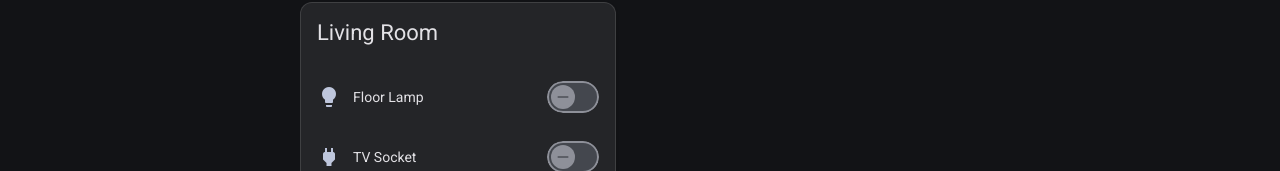
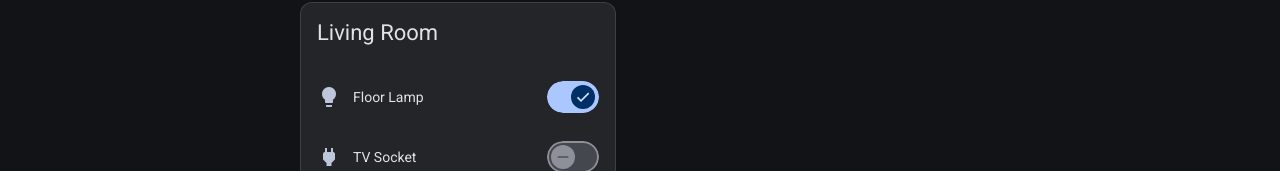
Before and after one commit to gerlinda137/smart-home, an Angular app: page / in a window 1280 px wide. Shown: the part 391-562 px from the top of the page. Built offline with nearby package versions, Linux system fonts and the light colour scheme.

Commit message:
feat: toggle works

```diff
--- a/src/app/components/card-list/card/device/device.html
+++ b/src/app/components/card-list/card/device/device.html
@@ -1,5 +1,6 @@
 <div class="device__toggle">
   <mat-icon class="device__toggle-icon">{{ device.icon }}</mat-icon>
   <span class="device__toggle-label">{{device.label}}</span>
-  <mat-slide-toggle [aria-label]="`Toggle ${device.label}`"></mat-slide-toggle>
+  <mat-slide-toggle [checked]="toggleState()" (change)="onToggle($event.checked)"
+    [aria-label]="`Toggle ${device.label}`"></mat-slide-toggle>
 </div>
--- a/src/app/components/card-list/card/device/device.ts
+++ b/src/app/components/card-list/card/device/device.ts
@@ -1,4 +1,4 @@
-import { Component, Input } from '@angular/core';
+import { Component, effect, Input, signal } from '@angular/core';
 import { MatIcon } from '@angular/material/icon';
 import { MatSlideToggleModule } from '@angular/material/slide-toggle';
 import { DeviceItem } from '../../../../../models/types';
@@ -12,4 +12,17 @@ import { DeviceItem } from '../../../../../models/types';
 })
 export class Device {
   @Input({ required: true }) device!: DeviceItem;
+  toggleState = signal(false);
+
+  constructor() {
+    effect(() => {
+      if (this.device) {
+        this.toggleState.set(this.device.state);
+      }
+    });
+  }
+
+  onToggle(checked: boolean) {
+    this.toggleState.set(checked);
+  }
 }
```
